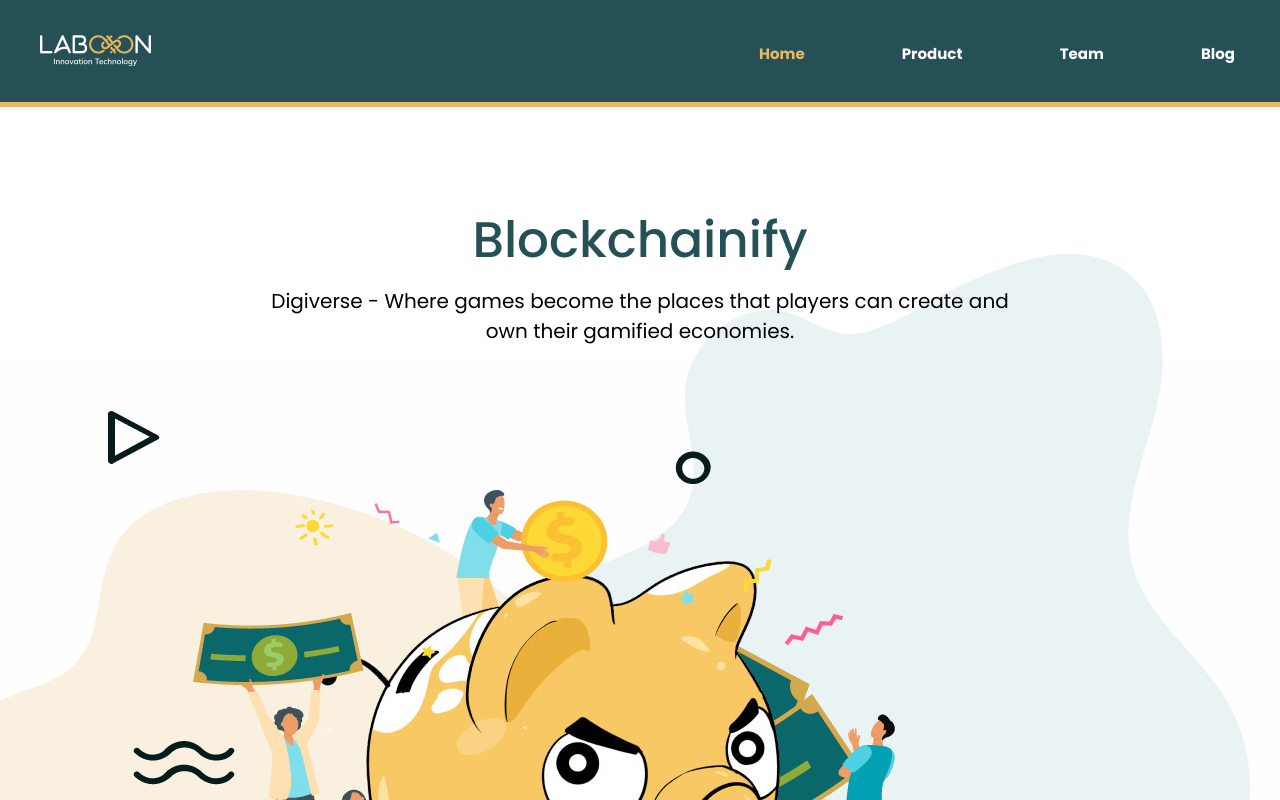
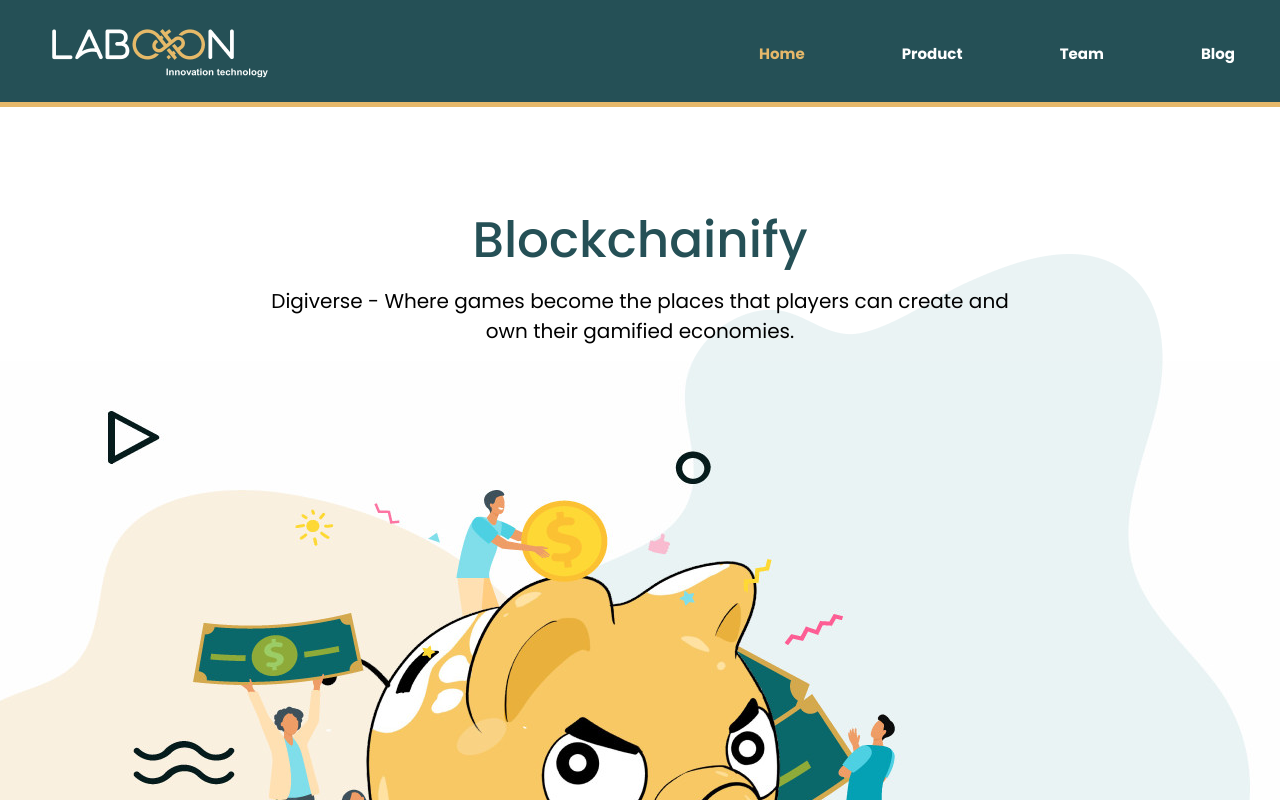
Before and after one commit to ngocthinh0605/LBSLBoon, a React (Create React App) app: page / in a window 1280 px wide. Shown: the top 800 px of the page. Built offline with nearby package versions, Linux system fonts and the light colour scheme.

Commit message:
fix header fixed

```diff
--- a/src/App.css
+++ b/src/App.css
@@ -14,9 +14,11 @@
 .container{
   position: relative;
 
+
 }
 .blockchainify{
   height: 1036px;
+  margin-top: 107px;
 }
 
 .blockchainify__top{
--- a/src/components/Header.js
+++ b/src/components/Header.js
@@ -2,7 +2,7 @@
 import '../css/header.css'
 import '../css/responsive/responsive.css'
 import '../grid.css'
-import logo21 from '../img/W1.png'
+import logo21 from '../img/logo21.png'
 import {Link} from 'react-router-dom'
 
 
@@ -19,7 +19,7 @@
   });
 
 
-const Header = ({active}) => {
+const Header = ({active, logo}) => {
     return (
         <>
         <div className="grid">
@@ -27,7 +27,7 @@
                 <div className="grid wide">
                     <div className="row header__wrapper">
                         <div className="header__logo col l-7 c-11">
-                            <img src={logo21} alt="logo" />
+                            <img src={logo} alt="logo" />
                         </div>
                         <div className="header__nav col l-5 ">
                             <ul>
--- a/src/css/componentSubPage.scss
+++ b/src/css/componentSubPage.scss
@@ -1,4 +1,5 @@
 .product__heading{
+    margin-top: 107px;
 
     .group235{
         margin-left: -131px;
--- a/src/css/header.css
+++ b/src/css/header.css
@@ -2,7 +2,12 @@
 .header{
     height: 107px;
     background-color:#255056;
+
     border-bottom: 5px solid #E6B86A;
+    width: 100%;
+    position:fixed;
+    top:0;
+    z-index: 99999999999;
 
 }
 .header__logo{
--- a/src/page/Blog/Blog.js
+++ b/src/page/Blog/Blog.js
@@ -17,13 +17,14 @@
 import blogitem4 from './imgBlog/blogitem4.png'
 import blogitem5 from './imgBlog/blogitem5.png'
 import blogitem6 from './imgBlog/blogitem6.png'
+import logo21 from '../../img/W1.png'
 import BlogItem from './BlogItem';
 
 
 const Blog = () => {
     return (
         <>
-        <Header active={"blog"}></Header>
+        <Header active={"blog"}  logo={logo21}></Header>
         <HeaddingSubPage title={"Blog"}></HeaddingSubPage>
         <div className="grid">
             <div className="blog__container">
--- a/src/page/Home/Home.js
+++ b/src/page/Home/Home.js
@@ -5,6 +5,8 @@
 import Header from './../../components/Header';
 
 // import blockchainifyfull1 from '../../img/'
+import logo21 from '../../img/logo21.png'
+
 
 import blockchainifyfull from '../../img/blockchainifityfull.png'
 import blockchainify1 from '../../img/blockchainifity1.png'
@@ -63,7 +65,7 @@
 const Home = () => {
     return (
         <div>
-        <Header active = {"home"}></Header>
+        <Header active = {"home"} logo={logo21}></Header>
       <div className="container grid wide">
         <section className="blockchainify ">
           <div className="blockchainify__top">
--- a/src/page/Products/Product.js
+++ b/src/page/Products/Product.js
@@ -18,13 +18,16 @@
 import productitemactive2 from './imgProduct/productitemactive2.png'
 import arrow from './imgProduct/arrow.png'
 
+import logo21 from '../../img/W1.png'
+
+
 import ProductItems from './ProductItems';
 
 
 const Product = () => {
     return (
         <>
-            <Header active = {"product"}></Header>
+            <Header active = {"product"} logo={logo21}></Header>
             <HeaddingSubPage title = {"Products"}></HeaddingSubPage>
             <div className="grid">
                 <div className="products__container">
--- a/src/page/Team/Team.js
+++ b/src/page/Team/Team.js
@@ -25,6 +25,8 @@
 import personne10 from './imgTeam/personel10.png'
 import personnel1 from './imgTeam/personel11.png'
 import personnel2 from './imgTeam/personel12.png'
+import logo21 from '../../img/W1.png'
+
 
 
 import TeamItem from './TeamItem';
@@ -33,7 +35,7 @@
 const Team = () => {
     return (
         <>
-            <Header active={"team"}></Header>
+            <Header active={"team"} logo={logo21}></Header>
             <HeaddingSubPage title ={"Team"}></HeaddingSubPage>
             <div className="grid">
                 <div className="team__container">
```
